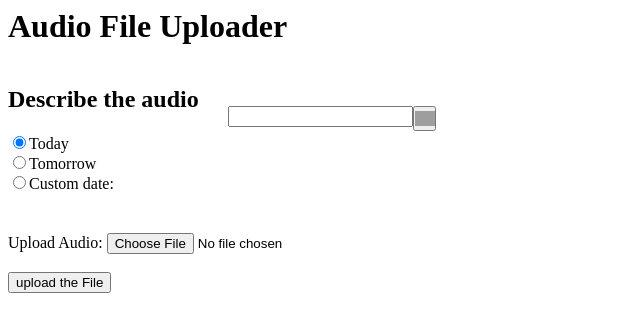
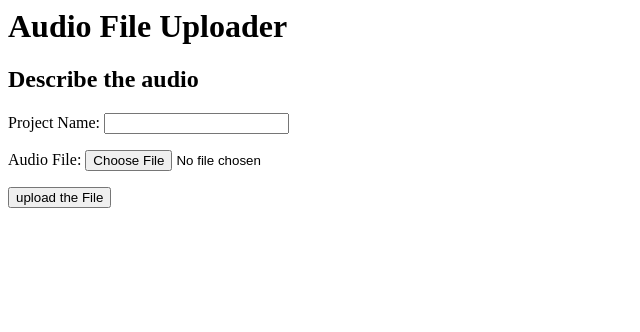
Before and after one commit to denverpost/audio-files, a PHP site: page /uploader.php in a window 1280 px wide. Shown: the top 332 px of the page, without its empty margins (0-640 px from the left). Run offline with PHP 8.4, Linux system fonts and the light colour scheme; grey boxes are pictures that could not be loaded.

Commit message:
Make the markup work for our purposes

```diff
--- a/www/uploader.php
+++ b/www/uploader.php
@@ -1,72 +1,3 @@
-<style>
-#radioTitle            { float: left; height: 60px; line-height: 3.6; margin-right:15px }
-#radios                { margin-bottom: 10px; }
-#uploadImage           { float: left; width: 220px; overflow: visible; }
-#chooseDateForm        { margin-top: 40px; float: left; }
-#chooseDateForm button { width: 23px; height: 25px; float: right; }
-#chooseDateForm img    { width: 20px; margin-left: -6px; }
-#uploadHere            { float: left; width: 600px; margin-top: 30px; }
-#message               { position: absolute; margin-top: 250px; }
-#message div           { padding: 0px 10px; }
-</style>
-<link rel="stylesheet" href="css/jquery-ui.css">
-<script src="js/jquery-latest.min.js"></script>
-<script src="js/jquery-ui.js"></script>
-<script>
-
-var date       = new Date();
-var curr_year  = date.getFullYear();
-
-function populateInput() {
-    $('#dateField, #custom').val($('#datepicker').val());
-    $('#custom').val($('#datepicker').val());
-    $('#message').remove();
-    }
-
-</script>
-
-<h1>Audio File Uploader</h1>
-<form action="" id="upLoadImage" name='upLoadImage' method='post' enctype="multipart/form-data">
-    <h2>Describe the audio</h2>
-   <div id="radios">
-    <input type="radio"  name="date"      id="today"      value="today" checked >Today<br />
-        <input type="radio"  name="date"      id="tomorrow"   value="tomorrow">Tomorrow<br />
-      <input type="radio"  name="date"      id="custom"     value="custom" onchange="populateInput()">Custom date:
-   </div>
-    <div id="uploadHere">
-    Upload Audio: <input name="audio" type="file"><br /><br />
-   </div>
-   <input type="submit" name="submit" value="upload the File" onclick="populateInput();">
-</form>
-
-<form name="chooseDateForm" id="chooseDateForm">
-   <input type="hidden" id="datepicker" onchange="populateInput()">
-   <input type="text" id="dateField" onchange="dateFieldChange()"></span>
-</form>
-
-<script>
-$(function(){
-    $('#datepicker').datepicker({
-        inline: true,
-        nextText: '&rarr;',
-        prevText: '&larr;',
-        showOtherMonths: true,
-        dateFormat: 'mm/dd/yy',
-        dayNamesMin: ['Sun', 'Mon', 'Tue', 'Wed', 'Thu', 'Fri', 'Sat'],
-        showOn: "button",
-        buttonImage: "http://extras.denverpost.com/frontpages/calendar.svg",
-        buttonImageOnly: false,
-    });
-    $('#datepicker, #dateField').val(sel_month+"/"+sel_day+"/"+sel_year);
-    $('#chooseDateForm').submit(function () { return false; });
-    $('#today').val(today);
-    $('#tomorrow').val(tomorrow);
-    $('.ui-datepicker-trigger, #dateField').click(function(){
-        $('#today, #tomorrow').prop('checked', false);
-        $('#custom').prop('checked', true);
-        });
-});
-</script>
 <?php
 
 ini_set('display_startup_errors',1);
@@ -162,3 +93,41 @@ if(isset($_FILES["image"])) {
     }
 }
 ?>
+<style>
+#radioTitle            { float: left; height: 60px; line-height: 3.6; margin-right:15px }
+#radios                { margin-bottom: 10px; }
+#uploadImage           { float: left; width: 220px; overflow: visible; }
+#chooseDateForm        { margin-top: 40px; float: left; }
+#chooseDateForm button { width: 23px; height: 25px; float: right; }
+#chooseDateForm img    { width: 20px; margin-left: -6px; }
+#uploadHere            { float: left; width: 600px; margin-top: 30px; }
+#message               { position: absolute; margin-top: 250px; }
+#message div           { padding: 0px 10px; }
+</style>
+<link rel="stylesheet" href="css/jquery-ui.css">
+<script src="js/jquery-latest.min.js"></script>
+<script src="js/jquery-ui.js"></script>
+<script>
+
+var date       = new Date();
+var curr_year  = date.getFullYear();
+
+function populateInput() {
+    $('#dateField, #custom').val($('#datepicker').val());
+    $('#custom').val($('#datepicker').val());
+    $('#message').remove();
+    }
+
+</script>
+
+<h1>Audio File Uploader</h1>
+<form action="" id="up" name="up" method="post" enctype="multipart/form-data">
+    <h2>Describe the audio</h2>
+    <p id="project">
+        <label for="project">Project Name:</label> <input name="project" type="text" maxlength="50" />
+    </p>
+    <p id="audio">
+        <label for="audio">Audio File:</label> <input name="audio" type="file" />
+    </p>
+   <input type="submit" name="submit" value="upload the File" onclick="populateInput();">
+</form>
```
